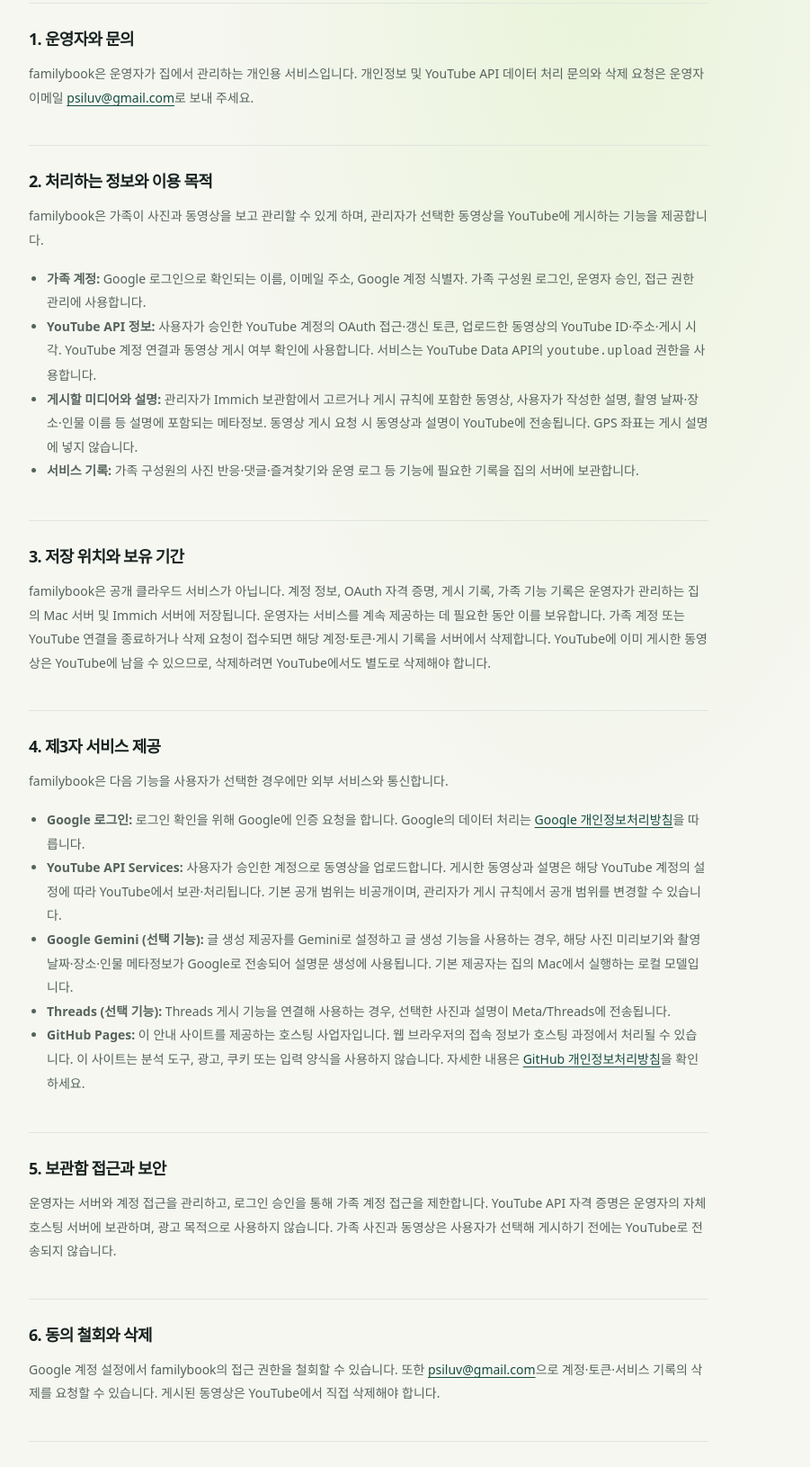
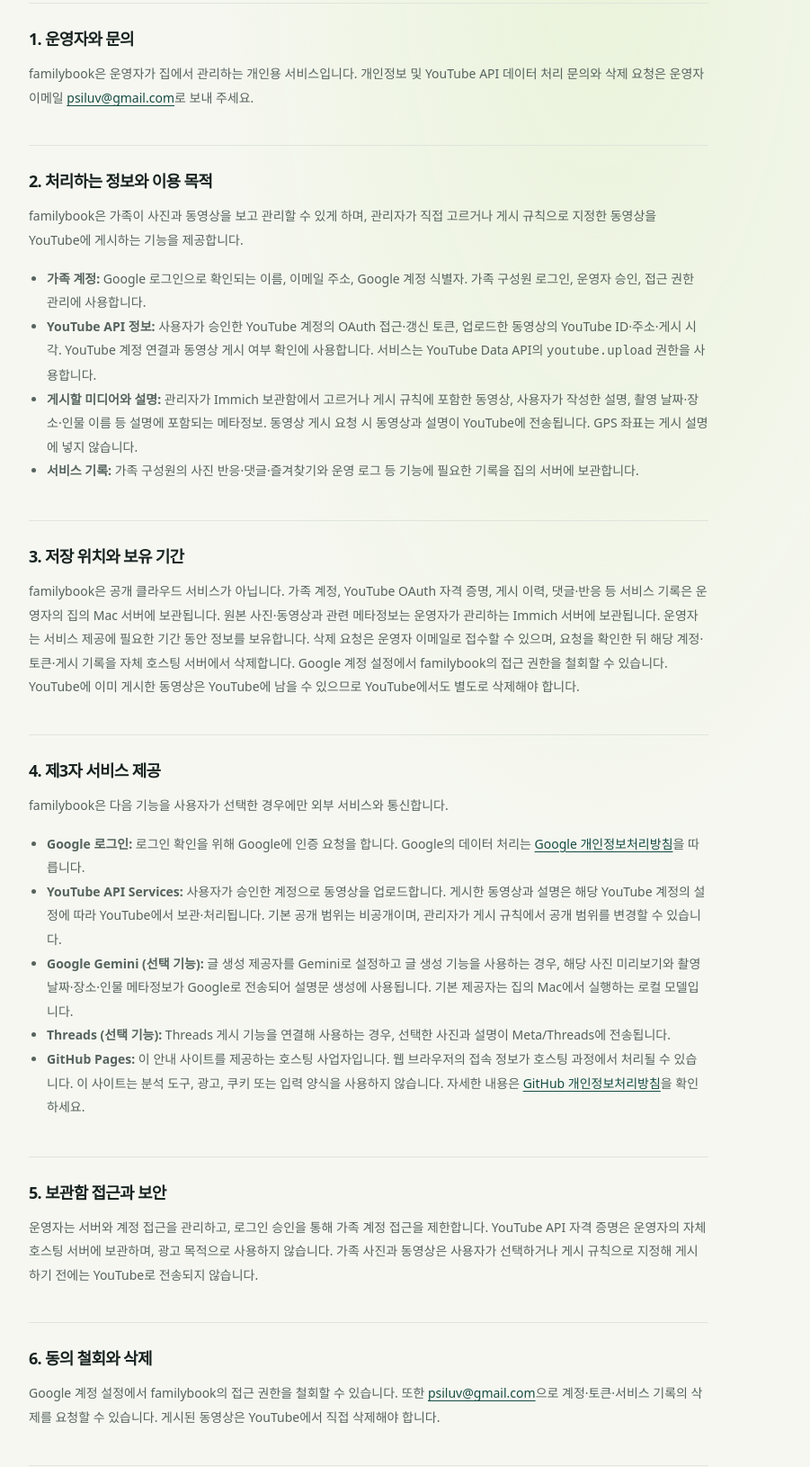
Before and after one commit to illly/familybook-site, a plain HTML site: page privacy.html in a window 1280 px wide. Shown: the part 426-2056 px from the top of the page at 90% size, without its empty margins (230-1131 px from the left). Drawn offline with Linux system fonts and the light colour scheme.

Commit message:
Update privacy.html

```diff
--- a/privacy.html
+++ b/privacy.html
@@ -14,10 +14,10 @@
     <h1>개인정보<br><em>처리방침</em></h1>
     <p class="intro">시행일: 2026년 11월 20일</p>
     <section><h2>1. 운영자와 문의</h2><p>familybook은 운영자가 집에서 관리하는 개인용 서비스입니다. 개인정보 및 YouTube API 데이터 처리 문의와 삭제 요청은 운영자 이메일 <a href="mailto:psiluv@gmail.com">psiluv@gmail.com</a>로 보내 주세요.</p></section>
-    <section><h2>2. 처리하는 정보와 이용 목적</h2><p>familybook은 가족이 사진과 동영상을 보고 관리할 수 있게 하며, 관리자가 선택한 동영상을 YouTube에 게시하는 기능을 제공합니다.</p><ul><li><strong>가족 계정:</strong> Google 로그인으로 확인되는 이름, 이메일 주소, Google 계정 식별자. 가족 구성원 로그인, 운영자 승인, 접근 권한 관리에 사용합니다.</li><li><strong>YouTube API 정보:</strong> 사용자가 승인한 YouTube 계정의 OAuth 접근·갱신 토큰, 업로드한 동영상의 YouTube ID·주소·게시 시각. YouTube 계정 연결과 동영상 게시 여부 확인에 사용합니다. 서비스는 YouTube Data API의 <code>youtube.upload</code> 권한을 사용합니다.</li><li><strong>게시할 미디어와 설명:</strong> 관리자가 Immich 보관함에서 고르거나 게시 규칙에 포함한 동영상, 사용자가 작성한 설명, 촬영 날짜·장소·인물 이름 등 설명에 포함되는 메타정보. 동영상 게시 요청 시 동영상과 설명이 YouTube에 전송됩니다. GPS 좌표는 게시 설명에 넣지 않습니다.</li><li><strong>서비스 기록:</strong> 가족 구성원의 사진 반응·댓글·즐겨찾기와 운영 로그 등 기능에 필요한 기록을 집의 서버에 보관합니다.</li></ul></section>
-    <section><h2>3. 저장 위치와 보유 기간</h2><p>familybook은 공개 클라우드 서비스가 아닙니다. 계정 정보, OAuth 자격 증명, 게시 기록, 가족 기능 기록은 운영자가 관리하는 집의 Mac 서버 및 Immich 서버에 저장됩니다. 운영자는 서비스를 계속 제공하는 데 필요한 동안 이를 보유합니다. 가족 계정 또는 YouTube 연결을 종료하거나 삭제 요청이 접수되면 해당 계정·토큰·게시 기록을 서버에서 삭제합니다. YouTube에 이미 게시한 동영상은 YouTube에 남을 수 있으므로, 삭제하려면 YouTube에서도 별도로 삭제해야 합니다.</p></section>
+    <section><h2>2. 처리하는 정보와 이용 목적</h2><p>familybook은 가족이 사진과 동영상을 보고 관리할 수 있게 하며, 관리자가 직접 고르거나 게시 규칙으로 지정한 동영상을 YouTube에 게시하는 기능을 제공합니다.</p><ul><li><strong>가족 계정:</strong> Google 로그인으로 확인되는 이름, 이메일 주소, Google 계정 식별자. 가족 구성원 로그인, 운영자 승인, 접근 권한 관리에 사용합니다.</li><li><strong>YouTube API 정보:</strong> 사용자가 승인한 YouTube 계정의 OAuth 접근·갱신 토큰, 업로드한 동영상의 YouTube ID·주소·게시 시각. YouTube 계정 연결과 동영상 게시 여부 확인에 사용합니다. 서비스는 YouTube Data API의 <code>youtube.upload</code> 권한을 사용합니다.</li><li><strong>게시할 미디어와 설명:</strong> 관리자가 Immich 보관함에서 고르거나 게시 규칙에 포함한 동영상, 사용자가 작성한 설명, 촬영 날짜·장소·인물 이름 등 설명에 포함되는 메타정보. 동영상 게시 요청 시 동영상과 설명이 YouTube에 전송됩니다. GPS 좌표는 게시 설명에 넣지 않습니다.</li><li><strong>서비스 기록:</strong> 가족 구성원의 사진 반응·댓글·즐겨찾기와 운영 로그 등 기능에 필요한 기록을 집의 서버에 보관합니다.</li></ul></section>
+    <section><h2>3. 저장 위치와 보유 기간</h2><p>familybook은 공개 클라우드 서비스가 아닙니다. 가족 계정, YouTube OAuth 자격 증명, 게시 이력, 댓글·반응 등 서비스 기록은 운영자의 집의 Mac 서버에 보관됩니다. 원본 사진·동영상과 관련 메타정보는 운영자가 관리하는 Immich 서버에 보관됩니다. 운영자는 서비스 제공에 필요한 기간 동안 정보를 보유합니다. 삭제 요청은 운영자 이메일로 접수할 수 있으며, 요청을 확인한 뒤 해당 계정·토큰·게시 기록을 자체 호스팅 서버에서 삭제합니다. Google 계정 설정에서 familybook의 접근 권한을 철회할 수 있습니다. YouTube에 이미 게시한 동영상은 YouTube에 남을 수 있으므로 YouTube에서도 별도로 삭제해야 합니다.</p></section>
     <section><h2>4. 제3자 서비스 제공</h2><p>familybook은 다음 기능을 사용자가 선택한 경우에만 외부 서비스와 통신합니다.</p><ul><li><strong>Google 로그인:</strong> 로그인 확인을 위해 Google에 인증 요청을 합니다. Google의 데이터 처리는 <a href="https://policies.google.com/privacy" target="_blank" rel="noreferrer">Google 개인정보처리방침</a>을 따릅니다.</li><li><strong>YouTube API Services:</strong> 사용자가 승인한 계정으로 동영상을 업로드합니다. 게시한 동영상과 설명은 해당 YouTube 계정의 설정에 따라 YouTube에서 보관·처리됩니다. 기본 공개 범위는 비공개이며, 관리자가 게시 규칙에서 공개 범위를 변경할 수 있습니다.</li><li><strong>Google Gemini (선택 기능):</strong> 글 생성 제공자를 Gemini로 설정하고 글 생성 기능을 사용하는 경우, 해당 사진 미리보기와 촬영 날짜·장소·인물 메타정보가 Google로 전송되어 설명문 생성에 사용됩니다. 기본 제공자는 집의 Mac에서 실행하는 로컬 모델입니다.</li><li><strong>Threads (선택 기능):</strong> Threads 게시 기능을 연결해 사용하는 경우, 선택한 사진과 설명이 Meta/Threads에 전송됩니다.</li><li><strong>GitHub Pages:</strong> 이 안내 사이트를 제공하는 호스팅 사업자입니다. 웹 브라우저의 접속 정보가 호스팅 과정에서 처리될 수 있습니다. 이 사이트는 분석 도구, 광고, 쿠키 또는 입력 양식을 사용하지 않습니다. 자세한 내용은 <a href="https://docs.github.com/site-policy/privacy-policies/github-general-privacy-statement" target="_blank" rel="noreferrer">GitHub 개인정보처리방침</a>을 확인하세요.</li></ul></section>
-    <section><h2>5. 보관함 접근과 보안</h2><p>운영자는 서버와 계정 접근을 관리하고, 로그인 승인을 통해 가족 계정 접근을 제한합니다. YouTube API 자격 증명은 운영자의 자체 호스팅 서버에 보관하며, 광고 목적으로 사용하지 않습니다. 가족 사진과 동영상은 사용자가 선택해 게시하기 전에는 YouTube로 전송되지 않습니다.</p></section>
+    <section><h2>5. 보관함 접근과 보안</h2><p>운영자는 서버와 계정 접근을 관리하고, 로그인 승인을 통해 가족 계정 접근을 제한합니다. YouTube API 자격 증명은 운영자의 자체 호스팅 서버에 보관하며, 광고 목적으로 사용하지 않습니다. 가족 사진과 동영상은 사용자가 선택하거나 게시 규칙으로 지정해 게시하기 전에는 YouTube로 전송되지 않습니다.</p></section>
     <section><h2>6. 동의 철회와 삭제</h2><p>Google 계정 설정에서 familybook의 접근 권한을 철회할 수 있습니다. 또한 <a href="mailto:psiluv@gmail.com">psiluv@gmail.com</a>으로 계정·토큰·서비스 기록의 삭제를 요청할 수 있습니다. 게시된 동영상은 YouTube에서 직접 삭제해야 합니다.</p></section>
     <section><h2>7. YouTube API Services</h2><p>familybook의 YouTube API Services 사용에는 <a href="https://www.youtube.com/t/terms" target="_blank" rel="noreferrer">YouTube 서비스 약관</a>과 <a href="https://developers.google.com/youtube/terms/api-services-terms-of-service" target="_blank" rel="noreferrer">YouTube API Services 이용약관</a> 및 <a href="https://developers.google.com/youtube/terms/developer-policies" target="_blank" rel="noreferrer">YouTube API 개발자 정책</a>이 적용됩니다. Google의 정보 처리에 대해서는 <a href="https://policies.google.com/privacy" target="_blank" rel="noreferrer">Google 개인정보처리방침</a>을 확인하세요.</p></section>
     <section><h2>8. 방침 변경</h2><p>처리 방식이 변경되면 이 페이지에 변경 내용과 시행일을 게시합니다.</p></section>
```
